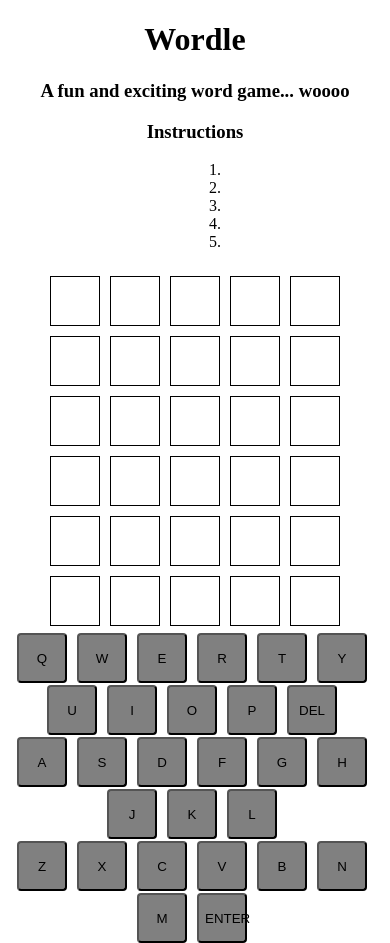
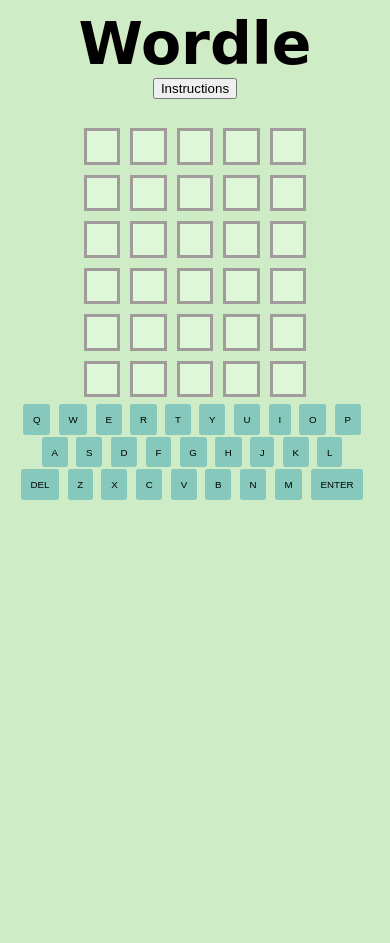
Before and after one commit to davekuperman/Wooordle-project, a plain HTML site: page index.html in a window 390 px wide. After the commit the page ends 844 px from the top, so only its background shows below. Drawn offline with Linux system fonts and the light colour scheme; a web font is replaced by a local one.

Commit message:
changes to html, css and js.make styling as responsive as possible. still afew js bugs to nail out

```diff
--- a/index.html
+++ b/index.html
@@ -12,22 +12,20 @@
     <meta name="description" content="">
     <meta name="viewport" content="width=device-width, initial-scale=1">
     <link rel="stylesheet" href="./style.css">
+    <style>
+        @import url('https://fonts.googleapis.com/css2?family=Londrina+Outline&family=Londrina+Shadow&family=Londrina+Solid&display=swap');
+      </style>
+
 </head>
 
 <body>
+    <div class="container-h1">
+        <h1>Wordle</h1>
+    </div>
 
-    <h1>Wordle</h1>
-
-    <h3>A fun and exciting word game... woooo</h3>
-
-    <h3> Instructions</h3>
-    <ol>
-        <li></li>
-        <li></li>
-        <li></li>
-        <li></li>
-        <li></li>
-    </ol>
+    <div>
+        <button class="instructions-button"> Instructions</button>
+    </div>
 
     <h2 id="gameMessage"></h2>
     <div id="word-tiles-all">
@@ -38,35 +36,35 @@
             <div class="tile" id="firstTR3"></div>
             <div class="tile" id="firstTR4"></div>
         </div>
-         <div class="tileRow" id="1TileRow">
+        <div class="tileRow" id="1TileRow">
             <div class="tile" id="secondTR1"></div>
             <div class="tile" id="secondTR2"></div>
             <div class="tile" id="secondTR3"></div>
             <div class="tile" id="secondTR4"></div>
             <div class="tile" id="secondTR5"></div>
         </div>
-          <div class="tileRow" id="2TileRow">
+        <div class="tileRow" id="2TileRow">
             <div class="tile" id="thirdTR1"></div>
             <div class="tile" id="thirdTR2"></div>
             <div class="tile" id="thirdTR3"></div>
             <div class="tile" id="thirdTR4"></div>
             <div class="tile" id="thirdTR5"></div>
         </div>
-          <div class="tileRow" id="3TileRow">
+        <div class="tileRow" id="3TileRow">
             <div class="tile" id="fourthTR1"></div>
             <div class="tile" id="fourthTR2"></div>
             <div class="tile" id="fourthTR3"></div>
             <div class="tile" id="fourthTR4"></div>
             <div class="tile" id="fourthTR5"></div>
         </div>
-          <div class="tileRow" id="4TileRow">
+        <div class="tileRow" id="4TileRow">
             <div class="tile" id="fifthTR1"></div>
             <div class="tile" id="fifthTR2"></div>
             <div class="tile" id="fifthTR3"></div>
             <div class="tile" id="fifthTR4"></div>
             <div class="tile" id="fifthTR5"></div>
         </div>
-          <div class="tileRow" id="5TileRow">
+        <div class="tileRow" id="5TileRow">
             <div class="tile" id="sixthTR1"></div>
             <div class="tile" id="sixthTR2"></div>
             <div class="tile" id="sixthTR3"></div>
@@ -88,7 +86,7 @@
             <button class="key">i</button>
             <button class="key">o</button>
             <button class="key">p</button>
-            <button id="del" class="key">del</button>
+
 
         </div>
         <div class="row" id="row-1">
@@ -103,6 +101,7 @@
             <button class="key">l</button>
         </div>
         <div class="row" id="row-2">
+            <button id="del" class="key big" >del</button>
             <button class="key">z</button>
             <button class="key">x</button>
             <button class="key">c</button>
@@ -110,7 +109,7 @@
             <button class="key">b</button>
             <button class="key">n</button>
             <button class="key">m</button>
-            <button class="key">enter</button>
+            <button class="key big">enter</button>
         </div>
     </div>
 
--- a/script.js
+++ b/script.js
@@ -7,12 +7,25 @@ let usersWord = []
 
 let errorPrompt = document.querySelector('#gameMessage')
 let getLetters = document.querySelectorAll('.key') // selects html element for keyboard keys
+
 let tiles = document.querySelectorAll('.tile') // select html element for grid tile
 let tileRow = document.querySelectorAll('.tileRow')// select html element for tile row
 
 let selectedTile = 0
 let row = 0
-let selectedRow = 0
+
+
+let instructionsButton = document.querySelector('.instructions-button')
+instructionsButton.addEventListener('click',function(){
+    alert("VERY FUN WORD GAME INSTRUCTIONS")
+})
+
+//use the array to skip over the rows  7th variable to complete the game, true is starting point
+const checked = [true, false, false, false, false, false, false];
+
+
+
+// let selectedRow = 0
 
 /* write a function that checks the word in a row
  1.When each letter is passed into a tile, add those letters into an array. *done*
@@ -69,7 +82,7 @@ function tileColours(row) {
         let tile = document.getElementById(row + 'TileRow').children[i]
         console.log(tile)
         if (guessWord[i] === usersWord[i].toUpperCase()) {
-            tile.style.backgroundColor = "green"
+            tile.style.backgroundColor = "rgb(29, 202, 122)"
             // console.log("green")
 
         }
@@ -83,6 +96,7 @@ function tileColours(row) {
     }
 
 }
+
 //input clicked keyboard innertext into tile grid
 for (let i = 0; i < getLetters.length; i++) { //loops through all the keys and adds a "click" event listener
     getLetters[i].addEventListener('click', function () {
@@ -93,6 +107,7 @@ for (let i = 0; i < getLetters.length; i++) { //loops through all the keys and a
             tiles[selectedTile - 1].textContent = ''
             console.log('deleted')
             usersWord.pop()
+
 
             selectedTile--
             if (selectedTile == 0) { return; }
@@ -109,7 +124,8 @@ for (let i = 0; i < getLetters.length; i++) { //loops through all the keys and a
 
             tiles[selectedTile].textContent = letter
             usersWord.push(letter)
-            selectedTile += 1
+            selectedTile++
+            console.log(selectedTile, row)
         }
     }
     )
--- a/style.css
+++ b/style.css
@@ -1,65 +1,104 @@
-body{
-    max-width: 1000px;
-    margin: 0 auto;
+/* *, *::after, *::before{
+    box-sizing: border-box;
+} */
+
+
+body {
+    margin: 0;
+    display: flex;
+    flex-direction: column;
+    padding: 1em; /* <- em is a unit of measure based on the size of the font set within the element */
+    background-color: #CEEDC7;
     text-align: center;
+    font-size: clamp(.5rem, 2.5vmin, 1.5rem);
+
 }
 
-ol{
-    text-align: center;
-    list-style-position: inside;
+.container-h1 {
+    display: flex;
+    flex-direction: row;
+    justify-content: center;
+    margin: 0px;
 }
-li{
-    text-align: center;
-    justify-content: center;
+
+h1 {
+    font-family: 'Londrina Solid', cursive;
+    color: #FFD4B2;
+    font-size: 6em;
+    margin: 0 auto;
+    position: relative;
+}
+
+h1::after {
+    content: "Wordle";
+    font-family: 'Londrina Shadow', cursive;
+    color: black;
+    position: absolute;
+    top: 0;
+    left: 0;
+
+}
+
+h3 {
+    font-family: 'Londrina Solid', cursive;
+    ;
 }
 
 /*Tile Styling */
 
-.word-tiles-all{
-    display: flex;
+.word-tiles-all {
+    display:flex ;
     justify-content: center;
     align-items: center;
 }
-.tile{
-    width: 50px;
-    height: 50px;
-    border: 1px solid black;
-    box-sizing: border-box;
-    margin: 5px;
-    text-transform: uppercase;
-}
-.tileRow{
+.tileRow {
     display: flex;
     justify-content: center;
 }
 
-/* KEYBOARD STYLING */
-.key{
+.tile {
+    width: 1.25em;
+    height: 1.25em;
+    font-size: 3em;
+    border: 3px solid rgb(162, 155, 155);
+    box-sizing: border-box;
+    margin: 5px;
     text-transform: uppercase;
-    background-color: grey;
-    height: 50px;
-    width: 50px;
-    border-radius: 4px;
-    margin-right: 6px;
-    margin-top: 2px;
-    cursor: pointer
-}
-
-.grey{
-    background-color: grey;
-    border: none;
-
+    background-color: #def7d9;
+    font-family: 'Londrina Solid', cursive;
+    color: rgb(70, 72, 73);
 }
 
 
-.yellow{
-    background-color: yellow;
-    border: none;
+/* KEYBOARD STYLING */
+#keyboard{
+    display:grid ;
+    justify-content: center;
+    align-items: center;
 
 }
+#row{
 
-.green{
-    background-color: green;
-    border: none
-
+    display: flex;
+    justify-content: center;
+    /* display: grid;
+    grid-template-columns: repeat(20, minmax(auto, 1.25em));
+    grid-auto-rows: 3em;
+    gap: .25em; */
 }
+.key {
+    grid-column: span 2;
+    border: none;
+    text-transform: uppercase;
+    background-color: #86C8BC;
+    justify-content: center;
+    align-items: center;
+    padding: 1em;
+    /* height: 50px;
+    width: 50px; */
+    border-radius: .25em;
+    margin-right: 6px;
+    margin-top: 2px;
+    cursor: pointer;
+    font-size: inherit;
+}
```
